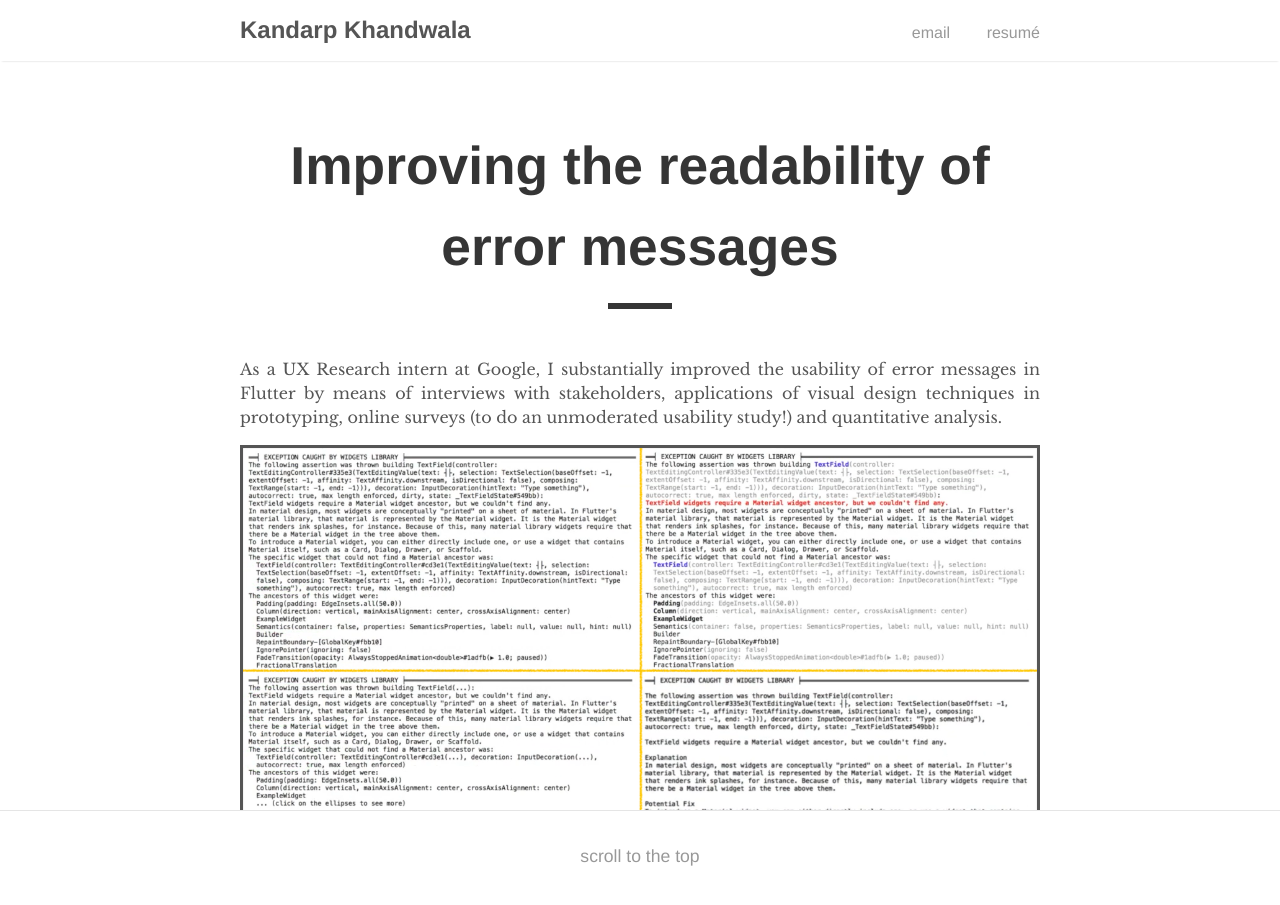
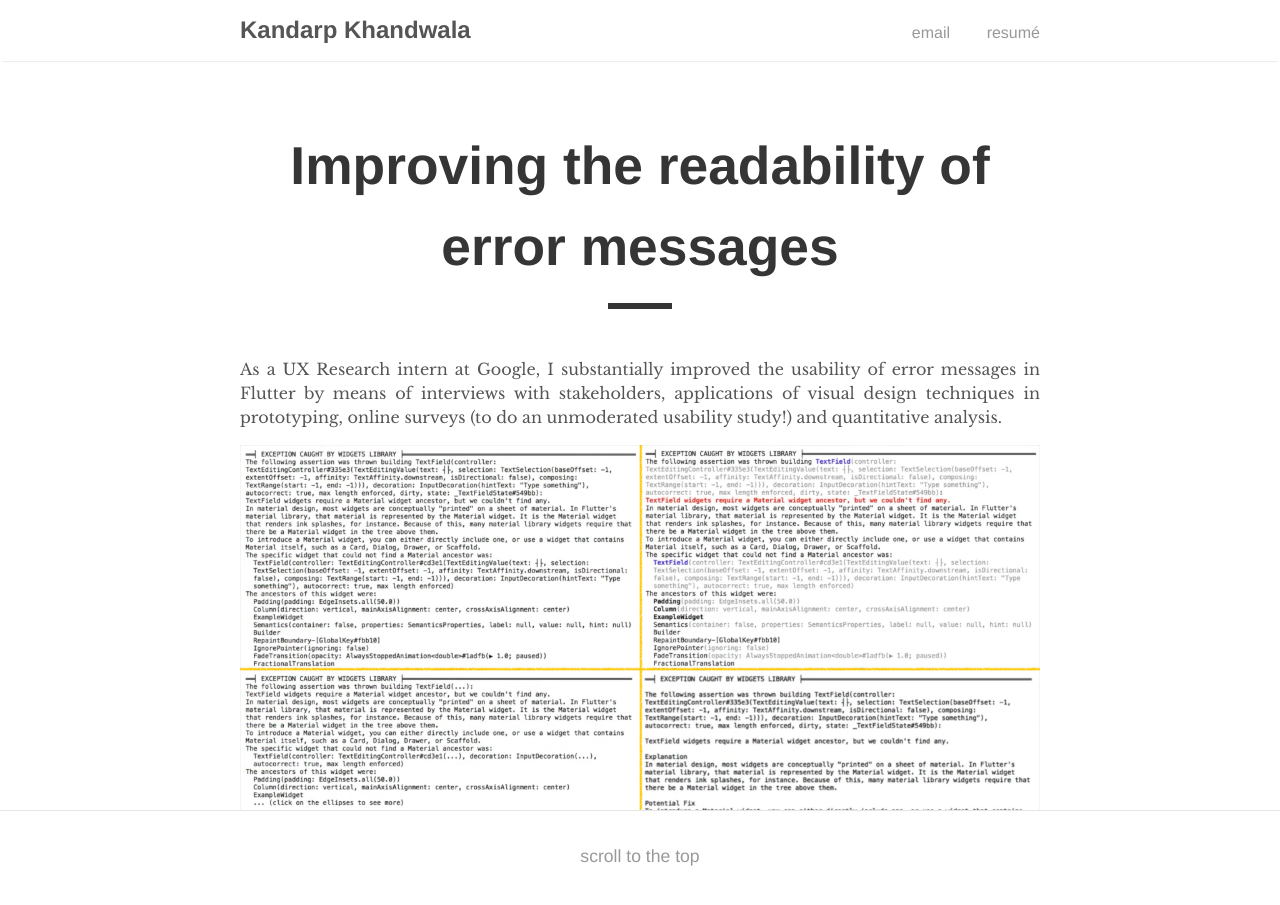
Before and after one commit to kandarpksk/kandarpksk.github.io, a Jekyll site: the page built from _posts/2018-01-29-google.md, in a window 1280 px wide. Shown: the top 905 px of the page. Built offline with Jekyll 4.4.1, drawn with Linux system fonts in a browser that asks for light colours.

Commit message:
Update 2018-01-29-google.md

```diff
--- a/_posts/2018-01-29-google.md
+++ b/_posts/2018-01-29-google.md
@@ -7,7 +7,7 @@
 
 As a UX Research intern at Google, I substantially improved the usability of error messages in Flutter by means of interviews with stakeholders, applications of visual design techniques in prototyping, online surveys (to do an unmoderated usability study!) and quantitative analysis.
 
-<img src="/assets/flutter/variations.png" style="border: 3px solid #555" /><!--more-->
+<img src="/assets/flutter/variations.png" /><!--more-->
 The picture above shows three visual variations I created of an example error message. Going clockwise from the top-left, the first screenshot is of the original error message. The next is a variation with text formatting (color and boldface). The next has line spaces and subheadings for meaningful chunks of text. The last one has unnecessary content hidden behind ellipses (…).
 
 I was mentored by Tao Dong, and we published an extended abstract at CHI 2019 ([link to paper](/files/error-messages-chi2019-khandwala.pdf)) discussing some of the work. Watch a 30-second summary below!
```
